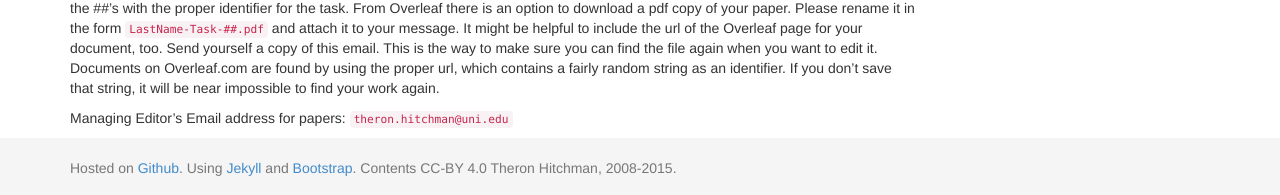
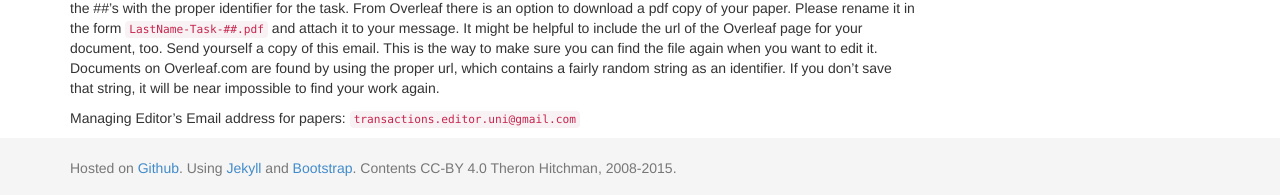
Before and after one commit to theronhitchman/euclidean-geometry, a Jekyll site: the page built from writing/tech-manual.md, in a window 1280 px wide and 962 px high. Shown: the part 764-959 px from the top of the window. Built offline with Jekyll 4.4.1, drawn with Linux system fonts in a browser that asks for light colours; nearby versions of some CDN libraries.

Commit message:
fix email address on tech manual for journal

```diff
--- a/writing/tech-manual.md
+++ b/writing/tech-manual.md
@@ -49,4 +49,4 @@ it. Documents on Overleaf.com are found by using the proper url, which
 contains a fairly random string as an identifier. If you don’t save that string,
 it will be near impossible to find your work again.
 
-Managing Editor’s Email address for papers: `theron.hitchman@uni.edu`
+Managing Editor’s Email address for papers: `transactions.editor.uni@gmail.com`
```
